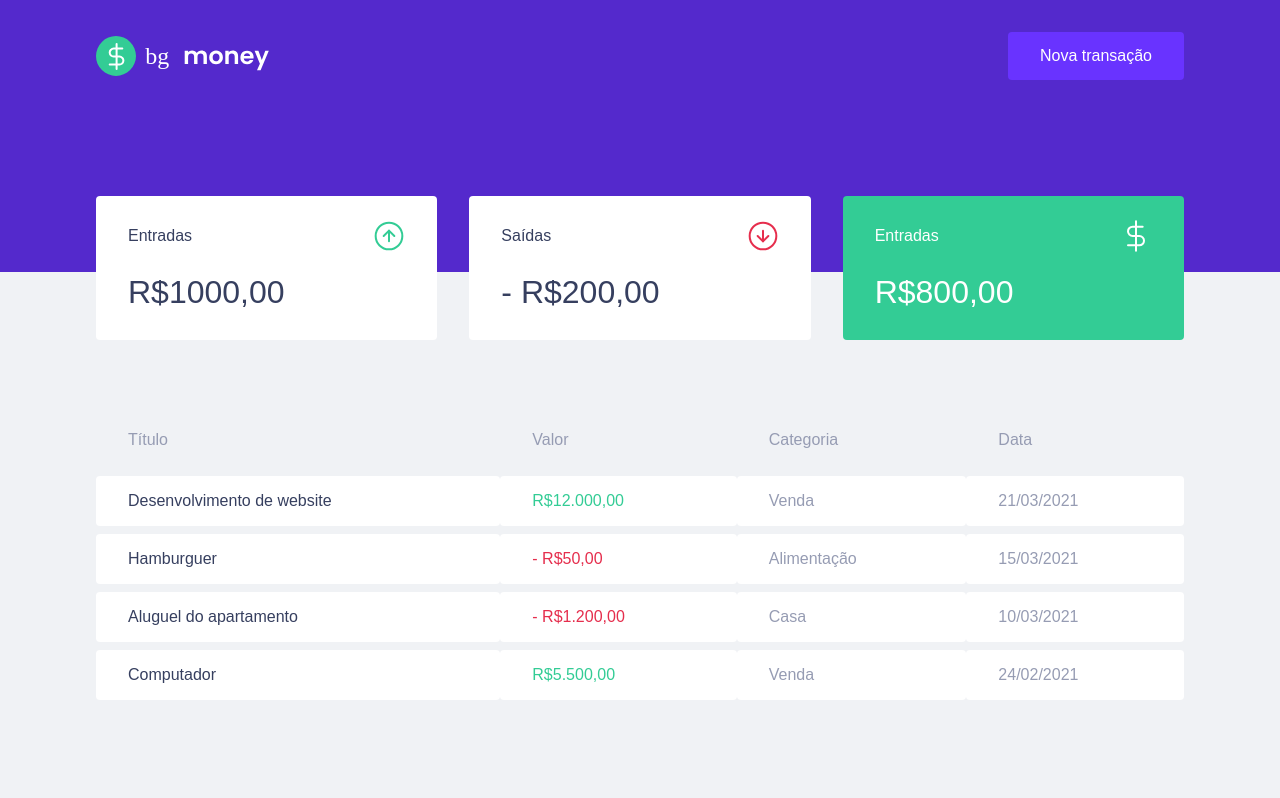
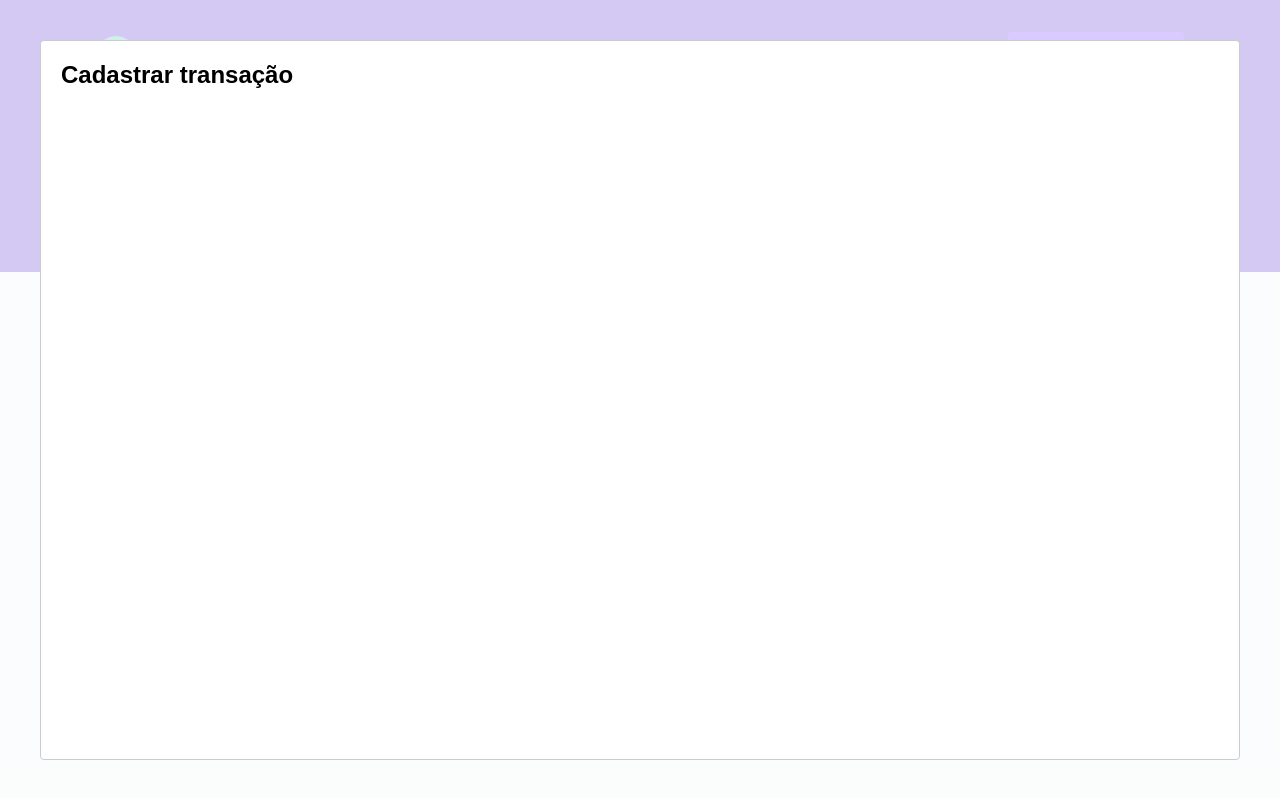
Before and after one commit to biancagualter/reactjs-bgmoney, a React (Create React App) app: page / in a window 1280 px wide. Both pictures are taken after a click on the button "Nova transação". Built offline with nearby package versions, Linux system fonts and the light colour scheme; no server answers; what miragejs would draw is missing.

Commit message:
🚧  adding modal using react-modal

```diff
--- a/package.json
+++ b/package.json
@@ -3,10 +3,12 @@
   "version": "0.1.0",
   "private": true,
   "dependencies": {
+    "-": "^0.0.1",
     "axios": "^0.21.1",
     "miragejs": "^0.1.41",
     "react": "^17.0.1",
     "react-dom": "^17.0.1",
+    "react-modal": "^3.12.1",
     "react-scripts": "4.0.3",
     "styled-components": "^5.2.1",
     "web-vitals": "^1.0.1"
@@ -19,6 +21,7 @@
     "@types/node": "^12.0.0",
     "@types/react": "^17.0.0",
     "@types/react-dom": "^17.0.0",
+    "@types/react-modal": "^3.12.0",
     "@types/styled-components": "^5.1.9",
     "typescript": "^4.1.2"
   },
--- a/src/App.tsx
+++ b/src/App.tsx
@@ -1,12 +1,31 @@
+import { useState } from 'react';
+import Modal from 'react-modal'
 import { Dashboard } from "./components/Dashboard";
 import { Header } from "./components/Header";
 import { GlobalStyle } from "./styles/global";
 
+Modal.setAppElement('#root')
+
 export function App() {
+  const [isNewTransactionModalOpen, setIsNewTransactionModalOpen] = useState(false)
+
+  function handleOpenNewTransactionModal() {
+      setIsNewTransactionModalOpen(true)
+  }
+
+  function handleCloseNewTransactionModal() {
+      setIsNewTransactionModalOpen(false)
+  }
   return (
     <>
-      <Header />
+      <Header onOpenNewTransactionModal={handleOpenNewTransactionModal}/>
       <Dashboard />
+      <Modal
+        isOpen={isNewTransactionModalOpen}
+        onRequestClose={handleCloseNewTransactionModal}
+      >
+        <h2>Cadastrar transação</h2>
+      </Modal>
       <GlobalStyle />
     </>
   );
--- a/src/components/Header/index.tsx
+++ b/src/components/Header/index.tsx
@@ -1,12 +1,16 @@
 import logoImg from '../../assets/logo.svg'
 import { Container, Content } from './styles'
 
-export function Header() {
+interface HeaderProps {
+    onOpenNewTransactionModal: () => void
+}
+
+export function Header({ onOpenNewTransactionModal }: HeaderProps) {
     return (
         <Container>
             <Content>
                 <img src={logoImg} alt="bg money" />
-                <button type="button">
+                <button type="button" onClick={onOpenNewTransactionModal}>
                     Nova transação
                 </button>
             </Content>
```
Also changed, not shown: 1 other file (tests, documents, lock files or other folders).
